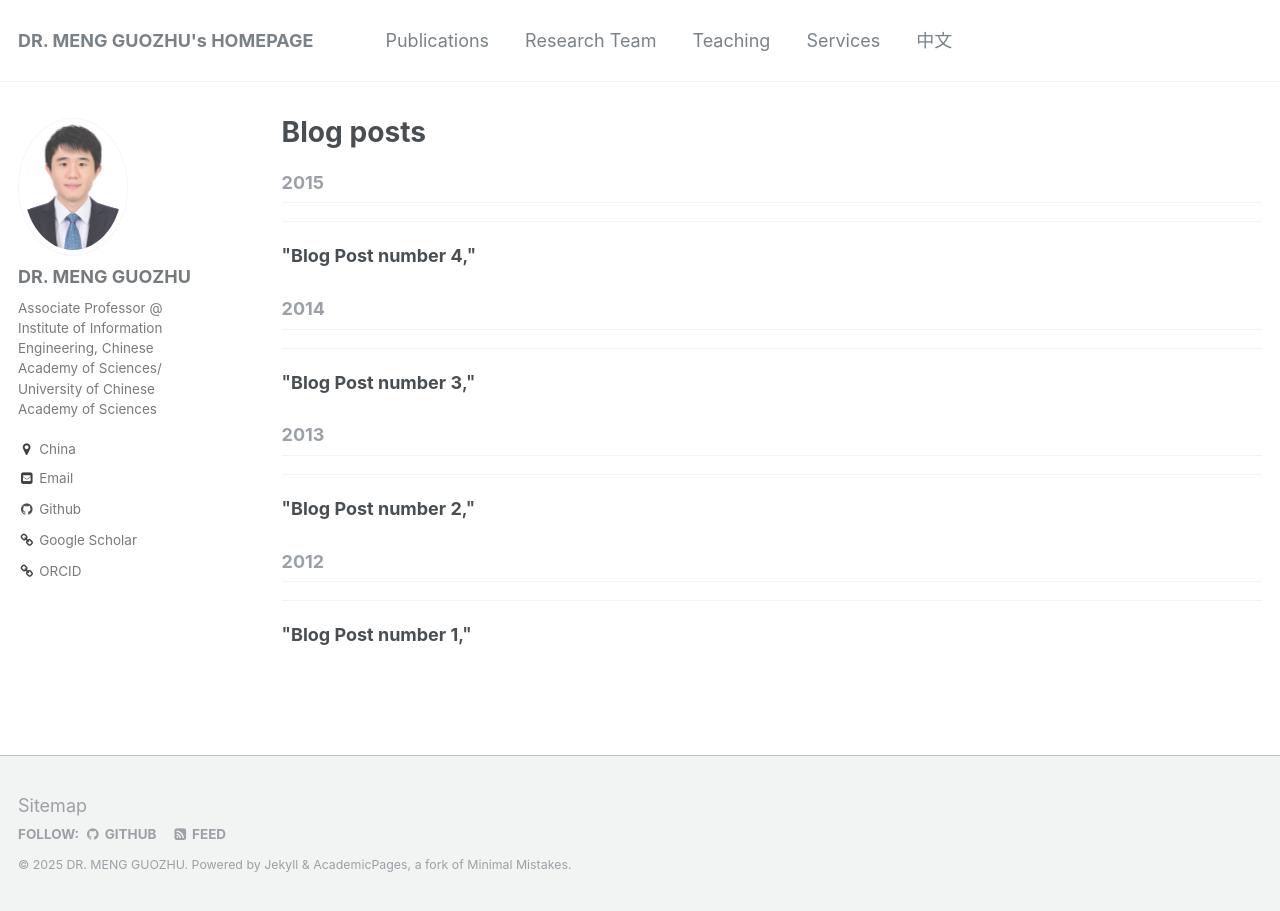
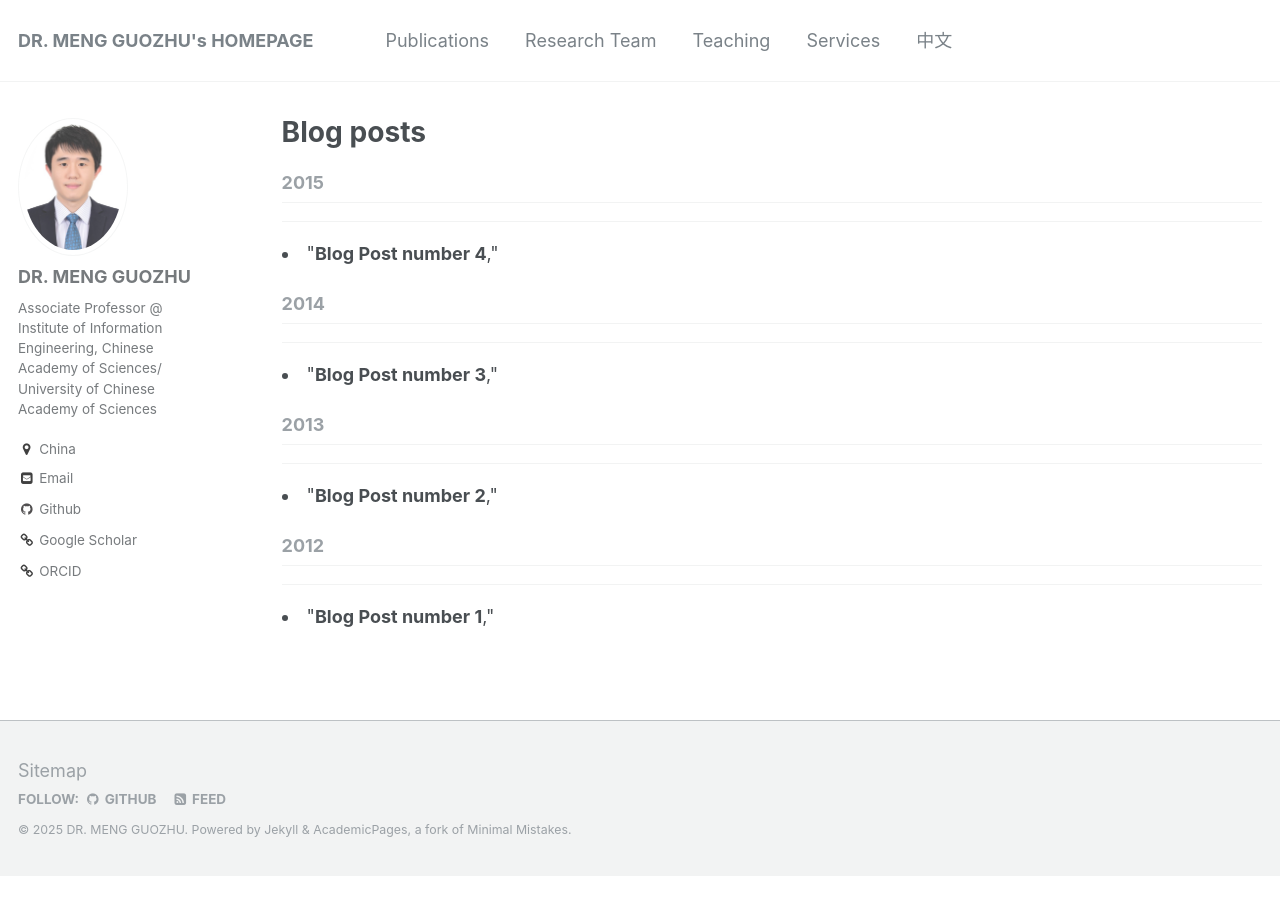
Before and after one commit to impillar/impillar.github.io, a Jekyll site: the page built from _pages/year-archive.html, in a window 1280 px wide. Built offline with Jekyll 4.4.1, drawn with Linux system fonts in a browser that asks for light colours.

Commit message:
Revert "styles"
This reverts commit 41cb387bc73c09a0524812233014261bfdd62122.

```diff
--- a/_includes/archive-publication.html
+++ b/_includes/archive-publication.html
@@ -26,42 +26,45 @@
         </div>
 		{% endif %}
 
-      <li class="publication-item">
+      <li>
 		{% if post.author %}
-            <span class="pub-authors">{{ post.author }},</span>
+			{{ post.author }},
 		{% endif %}
-        <span class="pub-title">"<b>{{ post.title }}</b>,"</span>
+        "<b>{{post.title}}</b>,"
 		{% if post.venue %}
-            <span class="pub-venue">in <i>{{ post.venue }}</i>,</span>
+			in <i>{{ post.venue}}</i>,
 		{% endif %}
 		{% if post.volume %}
-        <span class="pub-meta">vol. {{ post.volume }},</span>
+		vol. {{ post.volume}},
 		{% endif %}
 		{% if post.issue %}
-        <span class="pub-meta">issue {{ post.issue }},</span>
+        issue {{ post.issue}},
 		{% endif %}
 		{% if post.address %}
-        <span class="pub-meta">{{ post.address }},</span>
+        {{ post.address}},
 		{% endif %}
 		{% if post.year %}
 			{% if post.page %}
-                <span class="pub-meta">{{ post.year }},</span>
+				{{ post.year}},
 			{% else %}
-                <span class="pub-meta">{{ post.year }}.</span>
+				{{ post.year}}.
 			{% endif %}
 		{% endif %}
+
 		{% if post.page %}
-        <span class="pub-pages">pp. {{ post.page }}.</span>
+		pp. {{ post.page}}.
 		{% endif %}
+
 		{% if post.bib and post.paperurl %}
-        <span class="pub-links">[ <a href="{{ post.paperurl }}" class="pub-link">PDF</a> | <a href="{{ post.bib }}" class="pub-link">BIB</a> ]</span>
+		&nbsp;[ <span style="font-size:12px"><a href="{{ post.paperurl }}" style="color:blue">PDF</a> | <a href="{{ post.bib }}" style="color:blue">BIB</a></span> ]
 		{% elsif post.bib %}
-        <span class="pub-links">[ <a href="{{ post.bib }}" class="pub-link">BIB</a> ]</span>
+		&nbsp;[ <span style="font-size:12px color:blue"><a href="{{ post.bib }}">BIB</a></span> ]
 		{% elsif post.paperurl %}
-        <span class="pub-links">[ <a href="{{ post.paperurl }}" class="pub-link">PDF</a> ]</span>
+		&nbsp;[ <span style="font-size:12px color:blue"><a href="{{ post.paperurl }}">PDF</a></span> ]
 		{% endif %}
+
         {% if post.remark %}
-        <span class="pub-remark">{{ post.remark }}</span>
+        &nbsp; <span style="font-weight:bold; color:red">{{ post.remark  }}</span>
         {% endif %}
       </li>
 
--- a/_sass/_archive.scss
+++ b/_sass/_archive.scss
@@ -75,51 +75,6 @@
   .archive__item-title {
     text-decoration: underline;
   }
-}
-
-
-.archive__item .publication-item {
-  display: block;
-  margin: 0.75em 0;
-  line-height: 1.8;
-  text-align: justify;
-}
-
-.publication-item .pub-title {
-  font-weight: 600;
-}
-
-.publication-item .pub-venue {
-  font-style: italic;
-}
-
-.publication-item .pub-meta {
-  color: mix(#000, $text-color, 20%);
-}
-
-.publication-item .pub-pages {
-  color: mix(#000, $text-color, 20%);
-}
-
-.publication-item .pub-links {
-  margin-left: 0.5em;
-  font-size: $type-size-6;
-}
-
-.publication-item .pub-link {
-  color: $link-color;
-  text-decoration: none;
-}
-
-.publication-item .pub-link:hover {
-  color: $link-color-hover;
-  text-decoration: underline;
-}
-
-.publication-item .pub-remark {
-  margin-left: 0.5em;
-  font-weight: bold;
-  color: $danger-color;
 }
 
 
```
Lines whose indentation alone changed are shown as unchanged.
